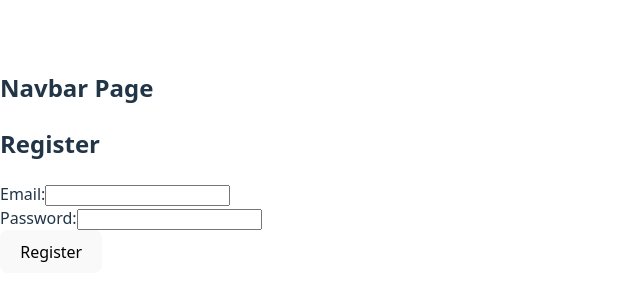
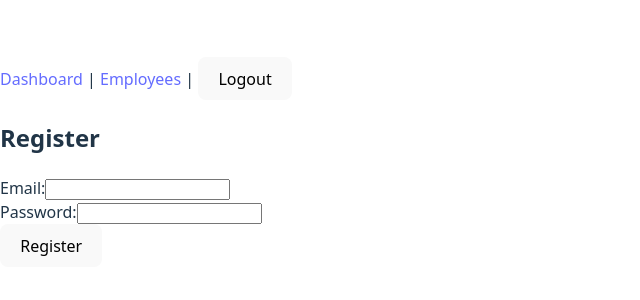
Before and after one commit to ragallegom/employee_management, a React (Vite) app in the folder frontend/: page /register in a window 1280 px wide. Shown: the part 238-538 px from the top of the page, without its empty margins (0-640 px from the left). Built offline with nearby package versions, Linux system fonts and the light colour scheme.

Commit message:
feature: create navbar

```diff
--- a/frontend/src/components/Navbar.tsx
+++ b/frontend/src/components/Navbar.tsx
@@ -1,3 +1,21 @@
-export default function Navbar() {
-  return <h2>Navbar Page</h2>;
+// src/components/Navbar.tsx
+import { Link, useNavigate } from 'react-router-dom'
+
+const Navbar = () => {
+  const navigate = useNavigate()
+
+  const handleLogout = () => {
+    localStorage.removeItem('token')
+    navigate('/login')
+  }
+
+  return (
+    <nav>
+      <Link to="/dashboard">Dashboard</Link> |{' '}
+      <Link to="/employees">Employees</Link> |{' '}
+      <button onClick={handleLogout}>Logout</button>
+    </nav>
+  )
 }
+
+export default Navbar
```
